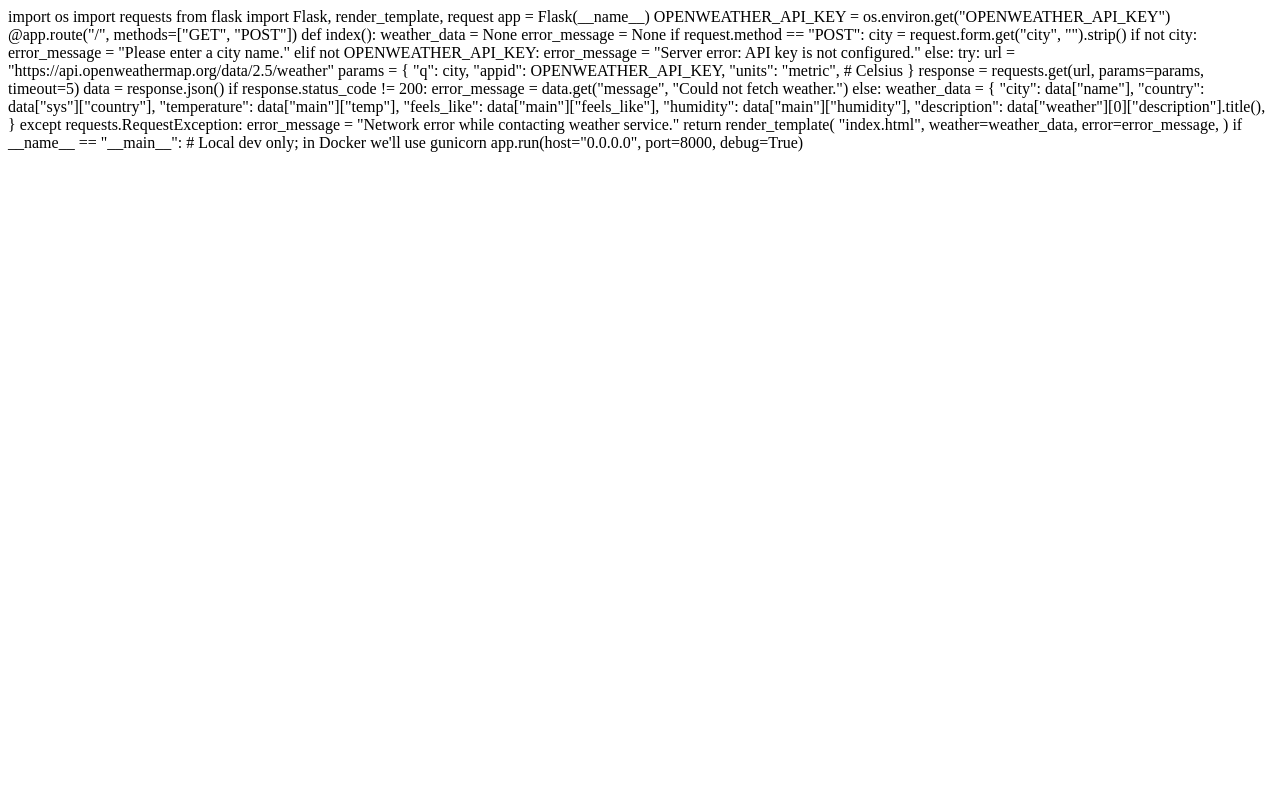
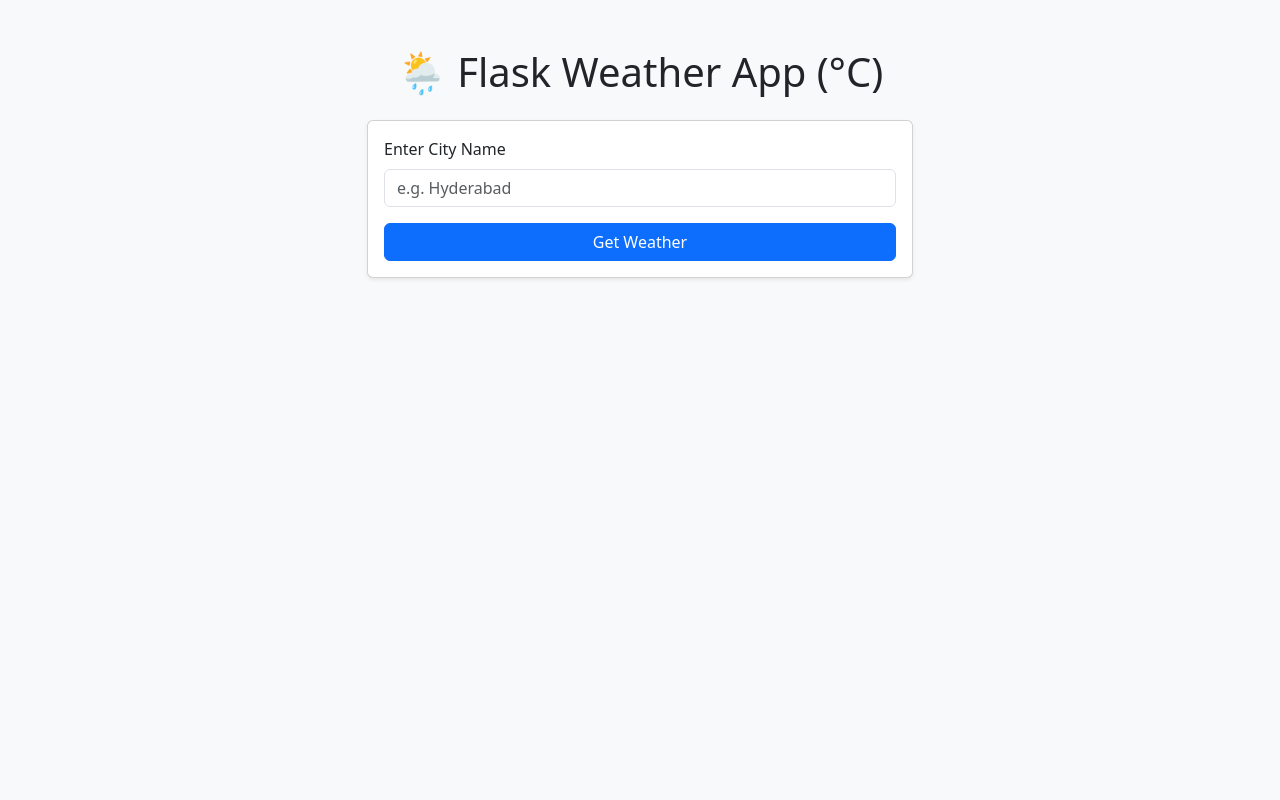
Before and after one commit to kambojianveshkumar/flask-weather-app, a Flask app: page / in a window 1280 px wide. Run offline with Flask 3, Linux system fonts and the light colour scheme.

Commit message:
Update index.html

```diff
--- a/templates/index.html
+++ b/templates/index.html
@@ -1,56 +1,77 @@
-import os
-import requests
-from flask import Flask, render_template, request
+<!DOCTYPE html>
+<html lang="en">
+<head>
+  <meta charset="UTF-8" />
+  <title>Flask Weather App</title>
+  <meta name="viewport" content="width=device-width, initial-scale=1" />
+  <!-- Bootstrap CDN -->
+  <link
+    href="https://cdn.jsdelivr.net/npm/bootstrap@5.3.2/dist/css/bootstrap.min.css"
+    rel="stylesheet"
+  />
+</head>
+<body class="bg-light">
+  <div class="container py-5">
+    <h1 class="text-center mb-4">🌦 Flask Weather App (°C)</h1>
 
-app = Flask(__name__)
+    <div class="row justify-content-center">
+      <div class="col-md-6">
+        <form method="POST" class="card p-3 shadow-sm">
+          <div class="mb-3">
+            <label for="city" class="form-label">Enter City Name</label>
+            <input
+              type="text"
+              class="form-control"
+              id="city"
+              name="city"
+              placeholder="e.g. Hyderabad"
+              required
+            />
+          </div>
+          <button type="submit" class="btn btn-primary w-100">
+            Get Weather
+          </button>
+        </form>
+      </div>
+    </div>
 
-OPENWEATHER_API_KEY = os.environ.get("OPENWEATHER_API_KEY")
+    {% if error %}
+    <div class="row justify-content-center mt-4">
+      <div class="col-md-6">
+        <div class="alert alert-danger text-center">
+          {{ error }}
+        </div>
+      </div>
+    </div>
+    {% endif %}
 
+    {% if weather %}
+    <div class="row justify-content-center mt-4">
+      <div class="col-md-6">
+        <div class="card shadow-sm">
+          <div class="card-body text-center">
+            <h2 class="card-title">
+              {{ weather.city }}, {{ weather.country }}
+            </h2>
+            <p class="display-5 mb-0">
+              {{ weather.temperature }} °C
+            </p>
+            <p class="text-muted mb-2">
+              Feels like {{ weather.feels_like }} °C
+            </p>
+            <p class="mb-1">
+              🌤 {{ weather.description }}
+            </p>
+            <p class="mb-0">
+              💧 Humidity: {{ weather.humidity }}%
+            </p>
+          </div>
+        </div>
+      </div>
+    </div>
+    {% endif %}
+  </div>
 
-@app.route("/", methods=["GET", "POST"])
-def index():
-    weather_data = None
-    error_message = None
-
-    if request.method == "POST":
-        city = request.form.get("city", "").strip()
-
-        if not city:
-            error_message = "Please enter a city name."
-        elif not OPENWEATHER_API_KEY:
-            error_message = "Server error: API key is not configured."
-        else:
-            try:
-                url = "https://api.openweathermap.org/data/2.5/weather"
-                params = {
-                    "q": city,
-                    "appid": OPENWEATHER_API_KEY,
-                    "units": "metric",  # Celsius
-                }
-                response = requests.get(url, params=params, timeout=5)
-                data = response.json()
-
-                if response.status_code != 200:
-                    error_message = data.get("message", "Could not fetch weather.")
-                else:
-                    weather_data = {
-                        "city": data["name"],
-                        "country": data["sys"]["country"],
-                        "temperature": data["main"]["temp"],
-                        "feels_like": data["main"]["feels_like"],
-                        "humidity": data["main"]["humidity"],
-                        "description": data["weather"][0]["description"].title(),
-                    }
-            except requests.RequestException:
-                error_message = "Network error while contacting weather service."
-
-    return render_template(
-        "index.html",
-        weather=weather_data,
-        error=error_message,
-    )
-
-
-if __name__ == "__main__":
-    # Local dev only; in Docker we'll use gunicorn
-    app.run(host="0.0.0.0", port=8000, debug=True)
+  <script src="https://cdn.jsdelivr.net/npm/bootstrap@5.3.2/dist/js/bootstrap.bundle.min.js"></script>
+</body>
+</html>
```
